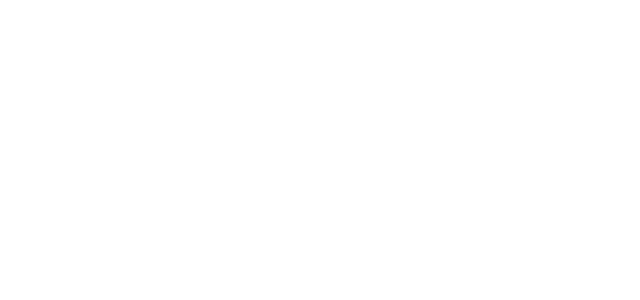
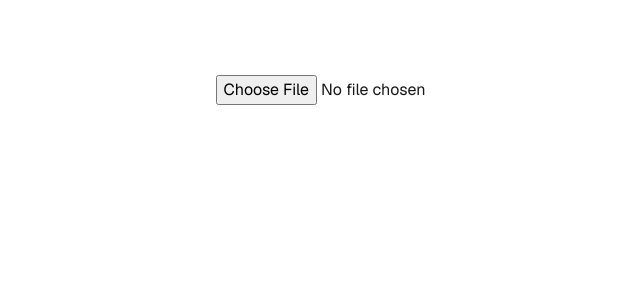
Before and after one commit to TysonLine/hackathon, a Next.js app: page / in a window 1280 px wide. Shown: the top 300 px of the page, without its empty margins (244-884 px from the left). Built offline with nearby package versions, Linux system fonts and the light colour scheme.

Commit message:
Resume Branch

```diff
--- a/src/app/components/uploadResume.tsx
+++ b/src/app/components/uploadResume.tsx
@@ -1,9 +1,22 @@
+'use client';
 import React from 'react'
+import { useState } from 'react';
 
-const uploadResume = () => {
+const UploadResume = () => {
+  const [file, setFile] = useState<File | null>(null);
+
+  const handleFileChange = (event: React.ChangeEvent<HTMLInputElement>) => {
+    if (event.target.files && event.target.files[0]) {
+      setFile(event.target.files[0]);
+    }
+  };
+
   return (
-    <div>uploadResume</div>
-  )
-}
+    <div>
+      <input type="file" accept="application/pdf" onChange={handleFileChange} />
+      {file && <p>Uploaded file: {file.name}</p>}
+    </div>
+  );
+};
 
-export default uploadResume
+export default UploadResume;
--- a/src/app/page.tsx
+++ b/src/app/page.tsx
@@ -1,11 +1,14 @@
 import Image from "next/image";
+import UploadResume from "./components/uploadResume";
 
 export default function Home() {
   return (
     <div className="grid grid-rows-[20px_1fr_20px] items-center justify-items-center min-h-screen p-8 pb-20 gap-16 sm:p-20 font-[family-name:var(--font-geist-sans)]">
       <main className="flex flex-col gap-8 row-start-2 items-center sm:items-start">
 
-       </main>
+      </main>
+
+      <UploadResume />
     </div>
   );
 }
```
Also changed, not shown: src/app/api/resumeUpload.ts (added), 1 other file (tests, documents, lock files or other folders).
